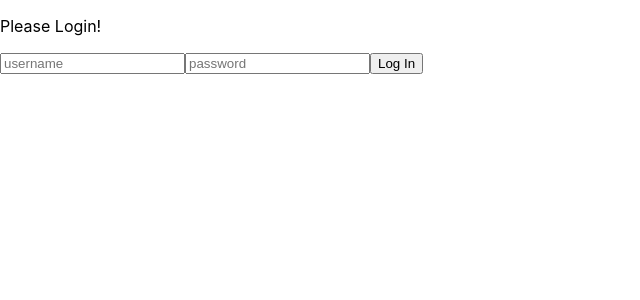
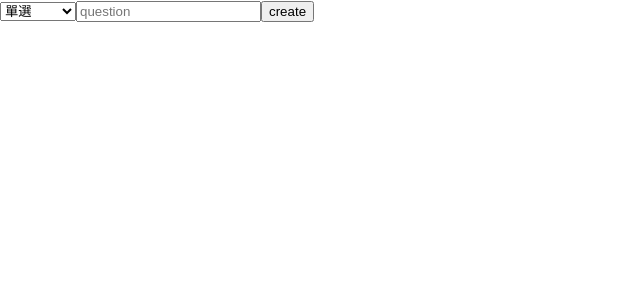
Before and after one commit to xiouchin32/learningReact, a React (Create React App) app in the folder reducertest/: page / in a window 1280 px wide. Shown: the top 300 px of the page, without its empty margins (0-640 px from the left). Built offline with nearby package versions, Linux system fonts and the light colour scheme.

Commit message:
add question reducer and add questiontype question text

```diff
--- /dev/null
+++ b/reducertest/src/CreateprojectPageReducers.tsx
@@ -0,0 +1,55 @@
+import { QuestionType } from "./CreateprojectPagecontext";
+
+type ActionMap<M extends { [index: string]: any }> = {
+    [Key in keyof M]: M[Key] extends undefined
+        ? {
+              type: Key;
+          }
+        : {
+              type: Key;
+              payload: M[Key];
+          };
+};
+
+export enum Types {
+    Create = "CREATE_QUESTION",
+    Delete = "DELETE_QUESTION",
+}
+
+type QuestionPayload = {
+    [Types.Create]: {
+        // require_: boolean;
+        type_: string;
+        question_text: string;
+        // question_options: string[];
+        // default_value: number[];
+    };
+    [Types.Delete]: {
+        index: number;
+    };
+};
+
+export type QuestionActions = ActionMap<QuestionPayload>[keyof ActionMap<QuestionPayload>];
+
+export const QuestionReducer = (state: QuestionType[], action: QuestionActions) => {
+    switch (action.type) {
+        case "CREATE_QUESTION":
+            return [
+                ...state,
+                {
+                    // require_: action.payload.require_,
+                    type_: action.payload.type_,
+                    question_text: action.payload.question_text,
+                    // question_options: action.payload.question_options,
+                    // default_value: action.payload.default_value,
+                },
+            ];
+        case "DELETE_QUESTION":
+            let index = action.payload.index;
+            let tempstate = state;
+            tempstate.splice(index, 1);
+            return tempstate;
+        default:
+            return state;
+    }
+};
--- /dev/null
+++ b/reducertest/src/CreateprojectPagecontext.tsx
@@ -0,0 +1,41 @@
+import React, { createContext, useReducer, Dispatch } from "react";
+import { QuestionReducer, QuestionActions } from "./CreateprojectPageReducers";
+
+export interface QuestionType {
+    // require_: boolean;
+    type_: string;
+    question_text: string;
+    // question_options: string[];
+    // default_value: number[];
+}
+
+export interface InitQuestionStateType {
+    Question: QuestionType[];
+}
+
+const QuestionInitState = {
+    Question: [],
+};
+
+const CreateprojectPagecontext = createContext<{
+    state: InitQuestionStateType;
+    dispatch: React.Dispatch<QuestionActions>;
+}>({
+    state: QuestionInitState,
+    dispatch: () => null,
+});
+
+const mainReducer = ({ Question }: InitQuestionStateType, action: any) => ({
+    Question: QuestionReducer(Question, action),
+});
+
+const CreateprojectPageProvider: React.FC = ({ children }) => {
+    //這裡宣告有幾個state，就有幾組問題
+    const [state, dispatch] = useReducer(mainReducer, QuestionInitState);
+
+    return (
+        <CreateprojectPagecontext.Provider value={{ state, dispatch }}>{children}</CreateprojectPagecontext.Provider>
+    );
+};
+
+export { CreateprojectPagecontext, CreateprojectPageProvider };
--- /dev/null
+++ b/reducertest/src/QuestionSettng.tsx
@@ -0,0 +1,84 @@
+import React, { Component, useState } from "react";
+import { CreateprojectPagecontext, QuestionType } from "./CreateprojectPagecontext";
+import { Types } from "./CreateprojectPageReducers";
+
+const QuestionSettng = () => {
+    const [Dicom_option, setDicom_option] = useState<QuestionType>({
+        // require_: true,
+        type_: "radio",
+        question_text: "",
+        // question_options: [],
+        // default_value: [],
+    });
+
+    const { state, dispatch } = React.useContext(CreateprojectPagecontext);
+
+    console.log(state);
+
+    const handleForm = (type_: string, value: string) => {
+        setDicom_option((Dicom_option) => ({
+            ...Dicom_option,
+            [type_]: value,
+        }));
+    };
+
+    const createProduct = () => {
+        dispatch({
+            type: Types.Create,
+            payload: {
+                // require_: true,
+                type_: Dicom_option.type_,
+                question_text: Dicom_option.question_text,
+                // question_options: [],
+                // default_value: [],
+            },
+        });
+    };
+
+    const deleteProduct = (index: number) => {
+        console.log(index);
+        dispatch({
+            type: Types.Delete,
+            payload: {
+                index,
+            },
+        });
+    };
+
+    return (
+        <div>
+            <select
+                // value={form.name}
+                onChange={(e) => {
+                    handleForm("type_", e.target.value);
+                }}
+                value={Dicom_option.type_}
+            >
+                <option value="radio">單選</option>
+                <option value="checkbox">複選</option>
+                <option value="text">文字框</option>
+                <option value="select">下拉選單</option>
+            </select>
+            <input
+                value={Dicom_option.question_text}
+                type="text"
+                onChange={(e) => {
+                    handleForm("question_text", e.target.value);
+                }}
+                placeholder="question"
+            />
+            <button onClick={createProduct}>create</button>
+            <div style={{ marginTop: 20 }}>
+                {state.Question.map((c: any, idx: number) => (
+                    <div>
+                        <span>{c.question_text}</span>
+                        {/* <span>{c.price}</span> */}
+                        <button onClick={() => deleteProduct(idx)}>delete</button>
+                    </div>
+                ))}
+            </div>
+        </div>
+    );
+};
+
+export default QuestionSettng;
--- a/reducertest/src/index.tsx
+++ b/reducertest/src/index.tsx
@@ -3,10 +3,12 @@ import ReactDOM from "react-dom";
 import "./index.css";
 import reportWebVitals from "./reportWebVitals";
 import LoginUseReducer from "./LoginUseReducerTypeScript";
+import QuestionSettng from "./QuestionSettng";
+import { CreateprojectPageProvider } from "./CreateprojectPagecontext";
 ReactDOM.render(
-    <React.StrictMode>
-        <LoginUseReducer />
-    </React.StrictMode>,
+    <CreateprojectPageProvider>
+        <QuestionSettng />
+    </CreateprojectPageProvider>,
     document.getElementById("root")
 );
 
```
